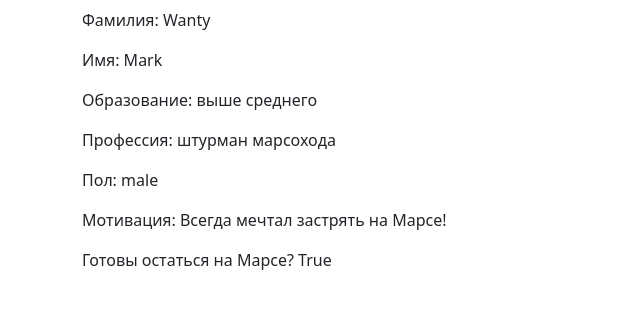
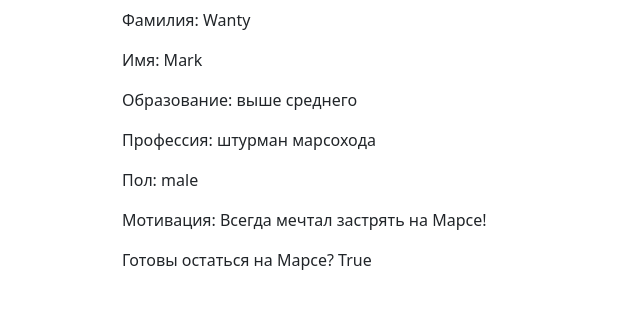
Before and after one commit to kerrigan-nataly/flask-wtf, a Flask app: page /answer in a window 1280 px wide. Shown: the part 101-410 px from the top of the page, without its empty margins (0-640 px from the left). Run offline with Flask 2, Linux system fonts and the light colour scheme; some libraries are stand-ins or nearby versions.

Commit message:
поправила стили

```diff
--- a/static/css/style.css
+++ b/static/css/style.css
@@ -2,3 +2,6 @@ h4{
 color: #aaaaaa;
 padding-left: 20px;
 }
+.padding-left-40{
+padding-left: 40px;
+}
--- a/templates/auto_answer.html
+++ b/templates/auto_answer.html
@@ -1,7 +1,7 @@
 {% extends 'base.html' %}
 
 {% block content %}
-<div class="padding-left:40px">
+<div class="padding-left-40">
     <p>Фамилия: {{fields['surname']}}</p>
     <p>Имя: {{fields['name']}}</p>
     <p>Образование: {{fields['education']}}</p>
```
Also changed, not shown: templates/base.html (line endings or trailing spaces), templates/list_prof.html (line endings or trailing spaces), templates/training.html (line endings or trailing spaces).
